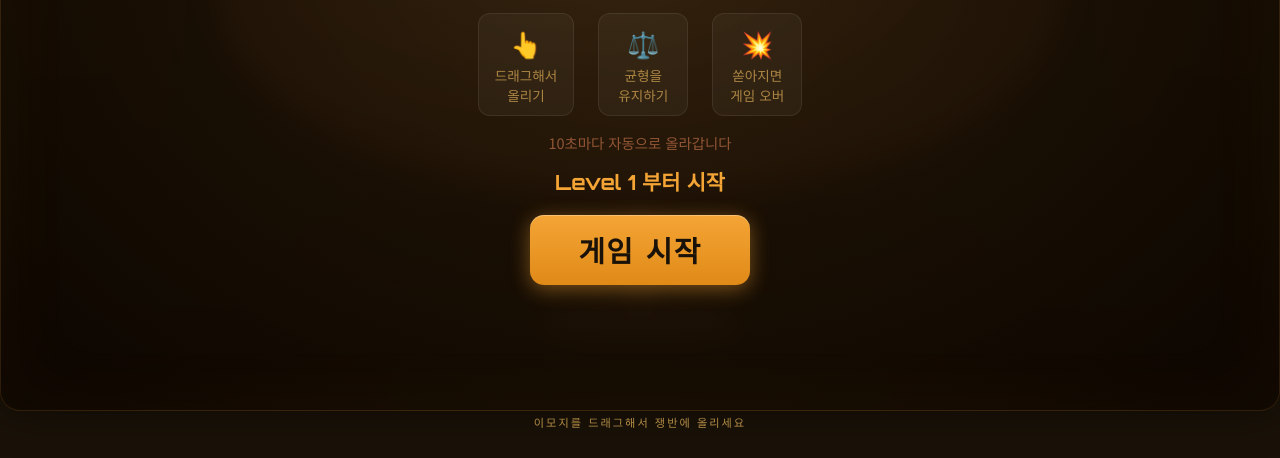
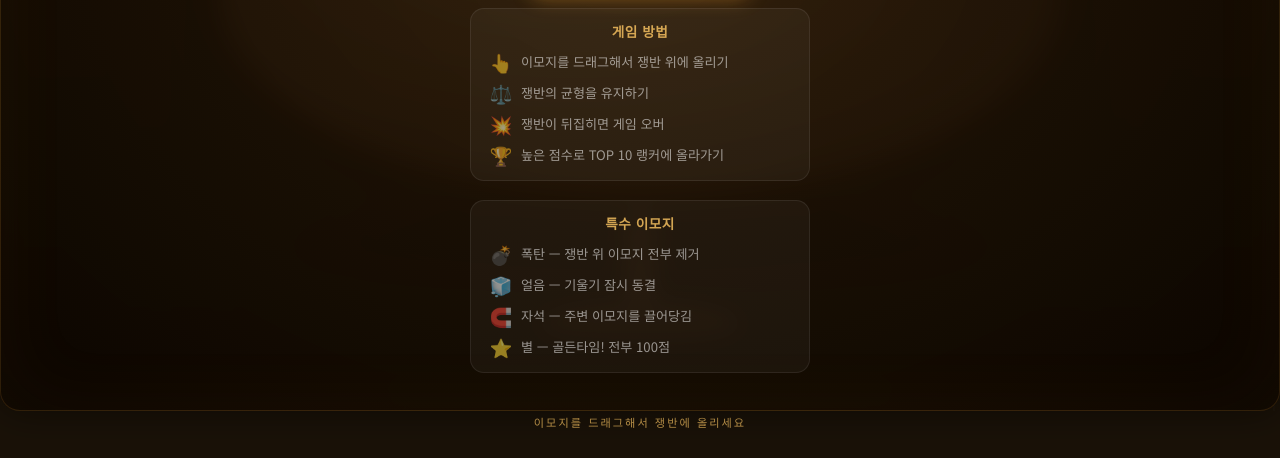
Before and after one commit to jangmang/emoji-tray, a plain HTML site: page index.html in a window 1280 px wide. Shown: the part 389-847 px from the top of the page. Drawn offline with Linux system fonts and the light colour scheme; a web font is replaced by a local one.

Commit message:
게임설명추가

```diff
--- a/index.html
+++ b/index.html
@@ -3,10 +3,10 @@
 <head>
 <meta charset="UTF-8">
 <meta name="viewport" content="width=device-width, initial-scale=1.0">
-<title>🍽️ 쟁반 균형 게임 - 이모지 드래그 밸런스 게임</title>
+<title>쟁반 균형 게임 - 이모지 드래그 밸런스 게임</title>
 
 <!-- SEO Meta Tags -->
-<meta name="description" content="친구 또는 연인과 함께! 이모지를 드래그해서 쟁반 위에 올려보세요! 무게 균형이 무너지면 쟁반이 뒤집혀요. 중독성 있는 브라우저 밸런스 게임.">
+<meta name="description" content="무게균형과 순발력으로 랭킹 10위 주인공이 되어보세요!">
 <meta name="keywords" content="쟁반 균형 게임, 이모지 게임, 밸런스 게임, 브라우저 게임, 웹 게임, 드래그 게임, 무료 게임">
 <meta name="author" content="쟁반균형게임">
 <meta name="robots" content="index, follow">
@@ -14,15 +14,15 @@
 
 <!-- Open Graph -->
 <meta property="og:type" content="website">
-<meta property="og:title" content="🍽️ 쟁반 균형 게임 - 이모지 드래그 밸런스 게임">
-<meta property="og:description" content="이모지를 드래그해서 쟁반 위에 올려보세요! 무게 균형이 무너지면 쟁반이 뒤집혀요. 중독성 있는 브라우저 밸런스 게임.">
+<meta property="og:title" content="쟁반 균형 게임 - 이모지 드래그 밸런스 게임">
+<meta property="og:description" content="무게균형과 순발력으로 랭킹 10위 주인공이 되어보세요!">
 <meta property="og:image" content="og_img.png">
 <meta property="og:locale" content="ko_KR">
 
 <!-- Twitter Card -->
 <meta name="twitter:card" content="summary_large_image">
-<meta name="twitter:title" content="🍽️ 쟁반 균형 게임 - 이모지 드래그 밸런스 게임">
-<meta name="twitter:description" content="이모지를 드래그해서 쟁반 위에 올려보세요! 무게 균형이 무너지면 쟁반이 뒤집혀요.">
+<meta name="twitter:title" content="쟁반 균형 게임 - 이모지 드래그 밸런스 게임">
+<meta name="twitter:description" content="무게균형과 순발력으로 랭킹 10위 주인공이 되어보세요!">
 <meta name="twitter:image" content="og_img.png">
 
 <link rel="stylesheet" href="style.css">
@@ -203,14 +203,29 @@
   <div class="start-overlay-emoji">🍽️</div>
   <div class="start-overlay-title">쟁반 균형 게임</div>
   <div class="start-overlay-sub">이모지를 드래그해서 쟁반 위에 올려보세요!</div>
-  <div class="start-overlay-rules">
-    <div class="start-rule"><div class="start-rule-icon">👆</div><div class="start-rule-text">드래그해서<br>올리기</div></div>
-    <div class="start-rule"><div class="start-rule-icon">⚖️</div><div class="start-rule-text">균형을<br>유지하기</div></div>
-    <div class="start-rule"><div class="start-rule-icon">💥</div><div class="start-rule-text">쏟아지면<br>게임 오버</div></div>
+
+  <button class="btn" id="startBtn">게임 시작</button>
+
+  <div class="start-overlay-special">
+    <div class="start-special-title">게임 방법</div>
+    <div class="start-special-list">
+      <div class="start-special-item"><span class="start-special-icon">👆</span><span class="start-special-desc">이모지를 드래그해서 쟁반 위에 올리기</span></div>
+      <div class="start-special-item"><span class="start-special-icon">⚖️</span><span class="start-special-desc">쟁반의 균형을 유지하기</span></div>
+      <div class="start-special-item"><span class="start-special-icon">💥</span><span class="start-special-desc">쟁반이 뒤집히면 게임 오버</span></div>
+      <div class="start-special-item"><span class="start-special-icon">🏆</span><span class="start-special-desc">높은 점수로 TOP 10 랭커에 올라가기</span></div>
+    </div>
   </div>
-  <div class="start-overlay-hint">10초마다 자동으로 올라갑니다</div>
-  <div class="start-overlay-level">Level 1 부터 시작</div>
-  <button class="btn" id="startBtn">게임 시작</button>
+
+  <div class="start-overlay-special">
+    <div class="start-special-title">특수 이모지</div>
+    <div class="start-special-list">
+      <div class="start-special-item"><span class="start-special-icon">💣</span><span class="start-special-desc">폭탄 — 쟁반 위 이모지 전부 제거</span></div>
+      <div class="start-special-item"><span class="start-special-icon">🧊</span><span class="start-special-desc">얼음 — 기울기 잠시 동결</span></div>
+      <div class="start-special-item"><span class="start-special-icon">🧲</span><span class="start-special-desc">자석 — 주변 이모지를 끌어당김</span></div>
+      <div class="start-special-item"><span class="start-special-icon">⭐</span><span class="start-special-desc">별 — 골든타임! 전부 100점</span></div>
+    </div>
+  </div>
+
 </div>
 
 
--- a/style.css
+++ b/style.css
@@ -310,25 +310,21 @@ h1 { font-family:'Gaegu',cursive; font-size:clamp(1.6rem,3.5vw,2.4rem); color:va
   font-size:clamp(.9rem,1.8vw,1.15rem); color:var(--muted); text-align:center;
   padding:0 1.5rem; line-height:1.5;
 }
-.start-overlay-hint {
-  font-size:clamp(.75rem,1.3vw,.9rem); color:rgba(255,150,100,.5); text-align:center;
+.start-overlay-special {
+  background:rgba(255,255,255,.04); border:1px solid rgba(255,255,255,.08);
+  border-radius:14px; padding:12px 18px; margin:.3rem 0; width:100%; max-width:340px;
 }
-.start-overlay-level {
-  font-family:'Orbitron',sans-serif; font-size:clamp(1rem,2vw,1.3rem); font-weight:700;
-  color:var(--accent); text-align:center; margin-top:.2rem;
+.start-special-title {
+  font-size:clamp(.75rem,1.2vw,.85rem); font-weight:700; color:rgba(255,200,100,.8);
+  text-align:center; margin-bottom:8px; letter-spacing:.5px;
 }
-.start-overlay-rules {
-  display:flex; gap:clamp(.8rem,2vw,1.5rem); margin:.4rem 0;
-  flex-wrap:wrap; justify-content:center;
+.start-special-list { display:flex; flex-direction:column; gap:5px; }
+.start-special-item {
+  display:flex; align-items:center; gap:8px; font-size:clamp(.72rem,1.1vw,.82rem);
+  color:rgba(255,255,255,.55);
 }
-.start-rule {
-  display:flex; flex-direction:column; align-items:center; gap:4px;
-  background:rgba(255,255,255,.04); border:1px solid rgba(255,255,255,.08);
-  border-radius:12px; padding:10px 16px; min-width:90px;
-}
-.start-rule-icon { font-size:1.6rem; }
-.start-rule-text { font-size:clamp(.7rem,1.2vw,.85rem); color:rgba(255,200,100,.6); text-align:center; }
-
+.start-special-icon { font-size:1.15rem; flex-shrink:0; width:24px; text-align:center; }
+.start-special-desc { line-height:1.3; }
 .btn {
   margin-top:.6rem; padding:.9rem 3rem; background:linear-gradient(180deg,#F4A535,#e08a18); color:#1a1208;
   border:none; border-radius:14px; font-family:'Gaegu',cursive; font-size:clamp(1.4rem,2.5vw,1.8rem);
```
